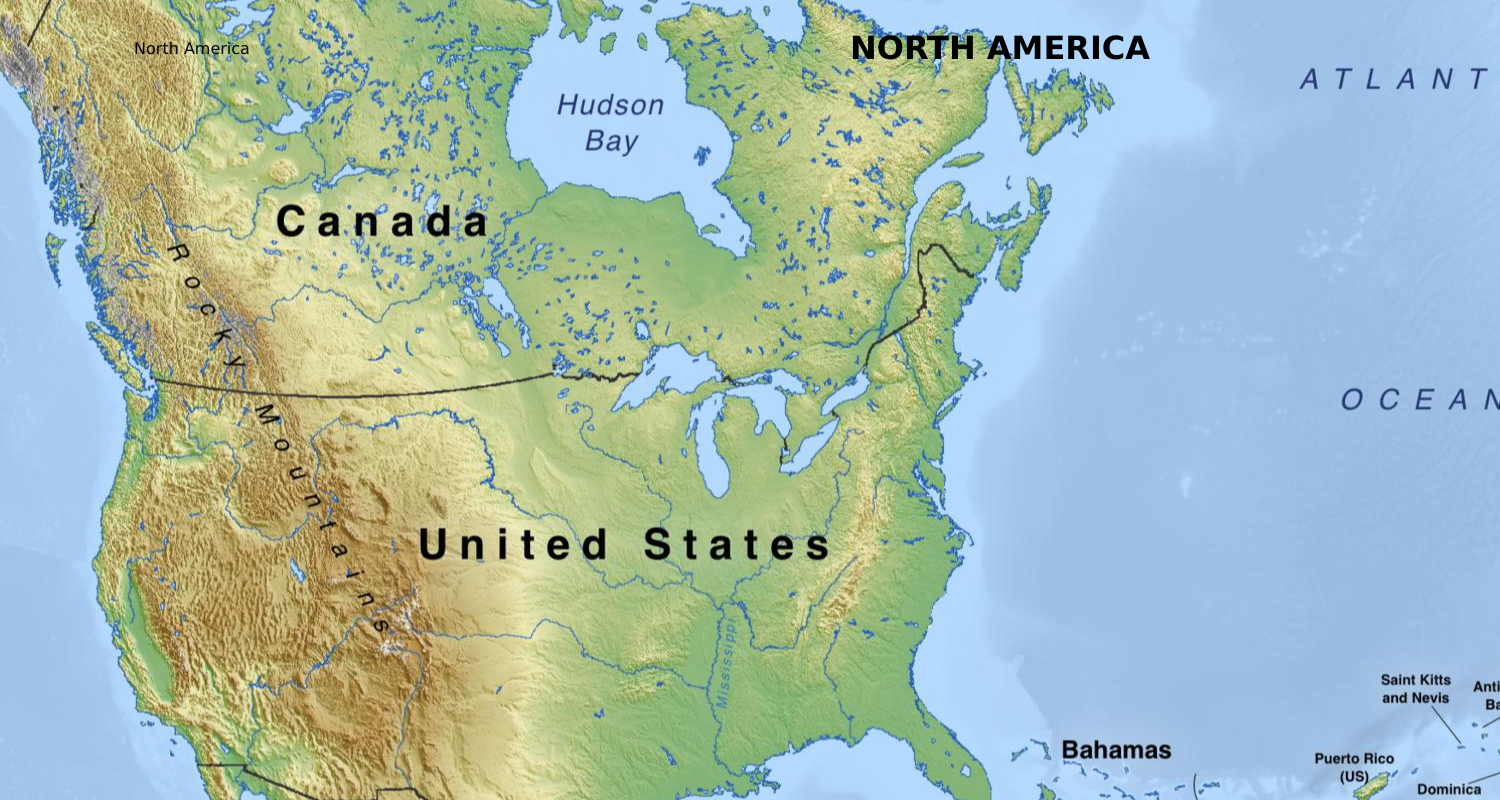
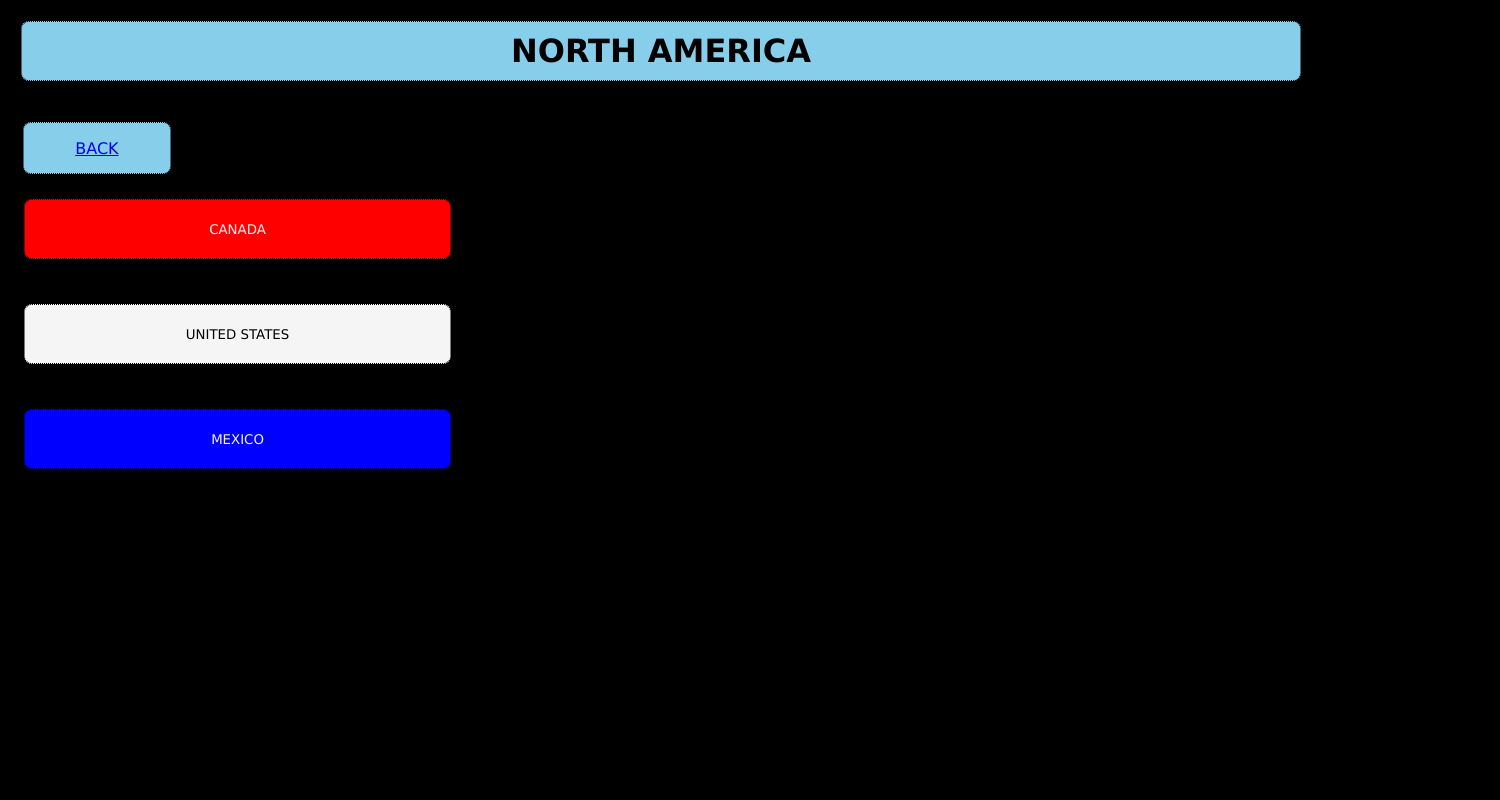
Before and after one commit to Acstebbins7/Coding-Around, a plain HTML site: page northamerica.html in a window 1280 px wide. Shown: the whole page, 1500 px wide, since content can reach past the window. Drawn offline with Linux system fonts and the light colour scheme.

Commit message:
North America page buttons.

```diff
--- a/northamerica.css
+++ b/northamerica.css
@@ -1,24 +1,141 @@
 * {
+  background-color: black;
+  border: 1px dotted black;
+  font-family: Verdana, Geneva, Tahoma, sans-serif;
+}
+.container h1 {
+  align-items: center;
+  background-color: skyblue;
+  border-radius: 8px;
+  display: flex;
   height: auto;
-  width: 1000px;
-  font-family: Verdana, Geneva, Tahoma, sans-serif;
-  background-image: url("./images/northamerica.jpg");
-  background-repeat: no-repeat;
-  background-attachment: fixed;
-  background-position: center;
+  justify-content: center;
+  margin: 10px;
+  padding: 10px;
+  width: 100%;
+}
+
+.container a {
+  align-items: center;
+  background-color: skyblue;
+  border-radius: 8px;
   display: flex;
+  height: 30px;
   justify-content: center;
+  margin: 12px;
+  padding: 10px;
+  width: 10%;
+}
+
+.container a:hover {
   align-items: center;
+  background-color: blue;
+  border-radius: 8px;
+  color: white;
+  display: flex;
+  height: 30px;
+  justify-content: center;
+  margin: 12px;
+  padding: 10px;
+  width: 10%;
 }
 
 .jumbotron h1 {
-  font-size: xx-large;
+  align-items: center;
+  display: flex;
+  height: 200px;
+  justify-content: center;
+  margin: 10px;
+  padding-left: 30px;
+  width: 50%;
 }
 
-#states a {
-  display: inline-block;
-  height: 50px;
-  width: 80px;
+.jumbotron h2 {
+  align-items: center;
+  background-color: skyblue;
+  border-radius: 8px;
+  color: whitesmoke;
+  display: inline-flex;
+  height: 200px;
   justify-content: center;
+  margin: 10px;
+  padding: 10px;
+  width: 33%;
+}
+
+.jumbotron #canada {
   align-items: center;
+  background-color: red;
+  border-radius: 8px;
+  color: whitesmoke;
+  display: flex;
+  height: 60px;
+  justify-content: center;
+  margin: 12px;
+  padding: 10px;
+  width: 34%;
 }
+
+.jumbotron #canada:hover {
+  align-items: center;
+  background-color: lime;
+  color: whitesmoke;
+  border-radius: 8px;
+  display: flex;
+  height: 60px;
+  justify-content: center;
+  margin: 12px;
+  padding: 10px;
+  width: 34%;
+}
+
+.jumbotron #united-states {
+  align-items: center;
+  background-color: whitesmoke;
+  border-radius: 8px;
+  display: flex;
+  height: 60px;
+  justify-content: center;
+  margin: 12px;
+  padding: 10px;
+  width: 34%;
+}
+
+.jumbotron #united-states:hover {
+  align-items: center;
+  background-color: lime;
+  color: whitesmoke;
+  border-radius: 8px;
+  display: flex;
+  height: 60px;
+  justify-content: center;
+  margin: 12px;
+  padding: 10px;
+  width: 34%;
+}
+
+.jumbotron #mexico {
+  align-items: center;
+  background-color: blue;
+  border-radius: 8px;
+  color: whitesmoke;
+  display: flex;
+  height: 60px;
+  justify-content: center;
+  margin: 12px;
+  padding: 10px;
+  width: 34%;
+}
+
+.jumbotron #mexico:hover {
+  align-items: center;
+  background-color: lime;
+  border-radius: 8px;
+  color: whitesmoke;
+  display: flex;
+  height: 60px;
+  justify-content: center;
+  margin: 12px;
+  padding: 10px;
+  width: 34%;
+}
--- a/northamerica.html
+++ b/northamerica.html
@@ -4,15 +4,26 @@
     <meta charset="UTF-8">
     <meta http-equiv="X-UA-Compatible" content="IE=edge">
     <meta name="viewport" content="width=device-width, initial-scale=1.0">
-    <title>North America</title>
+    <!-- <title>North America</title> -->
     <link rel="stylesheet" type="text/css" href="./northamerica.css">
 </head>
 <body>
     <div class="container">
+        <h1>NORTH AMERICA</h1>
+        <br>
+        <a href="./index.html">BACK</a>
+
         <div class="jumbotron">
-            <h1>NORTH AMERICA</h1>
+            <button id="canada">CANADA</button>
         </div>
-
+        <br>
+        <div class="jumbotron">
+            <button id="united-states">UNITED STATES</button>
+        </div>
+        <br>
+        <div class="jumbotron">
+            <button id="mexico">MEXICO</button>
+        </div>
     </div>
 </body>
 </html>
```
